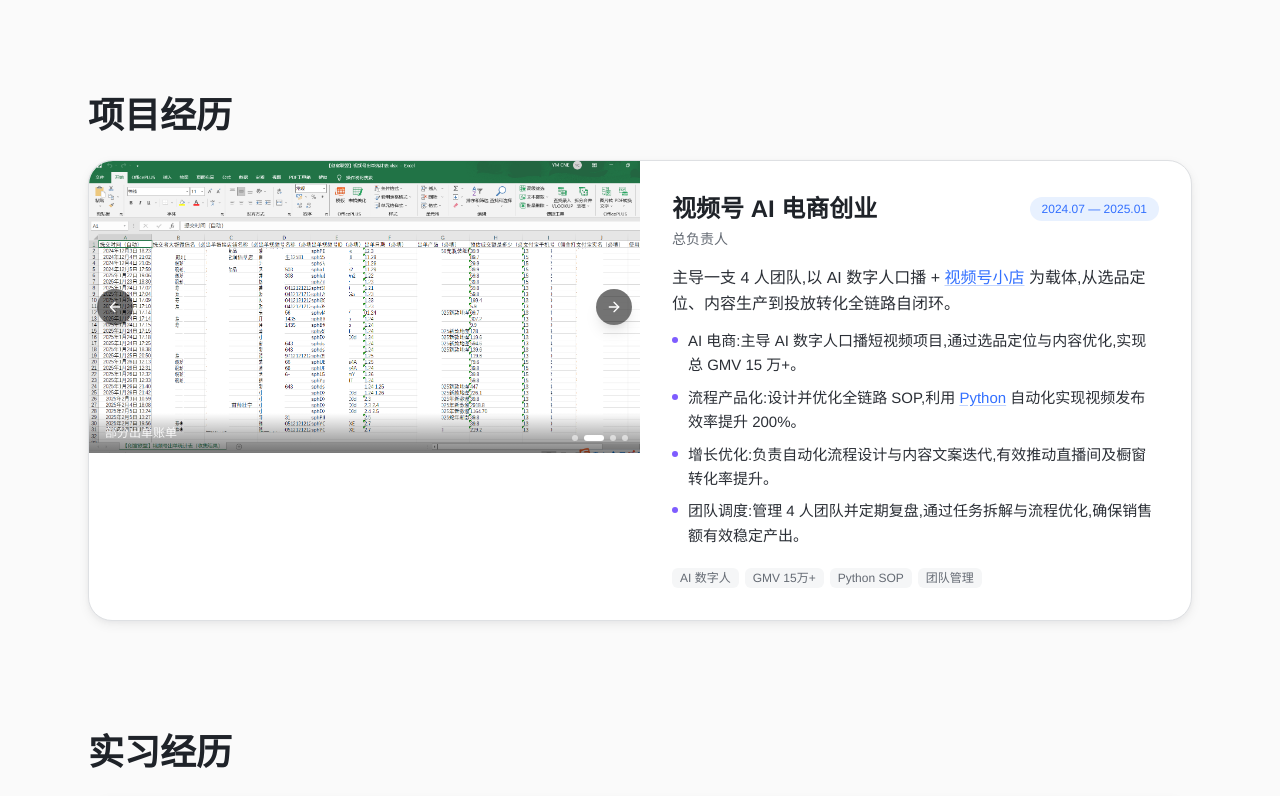
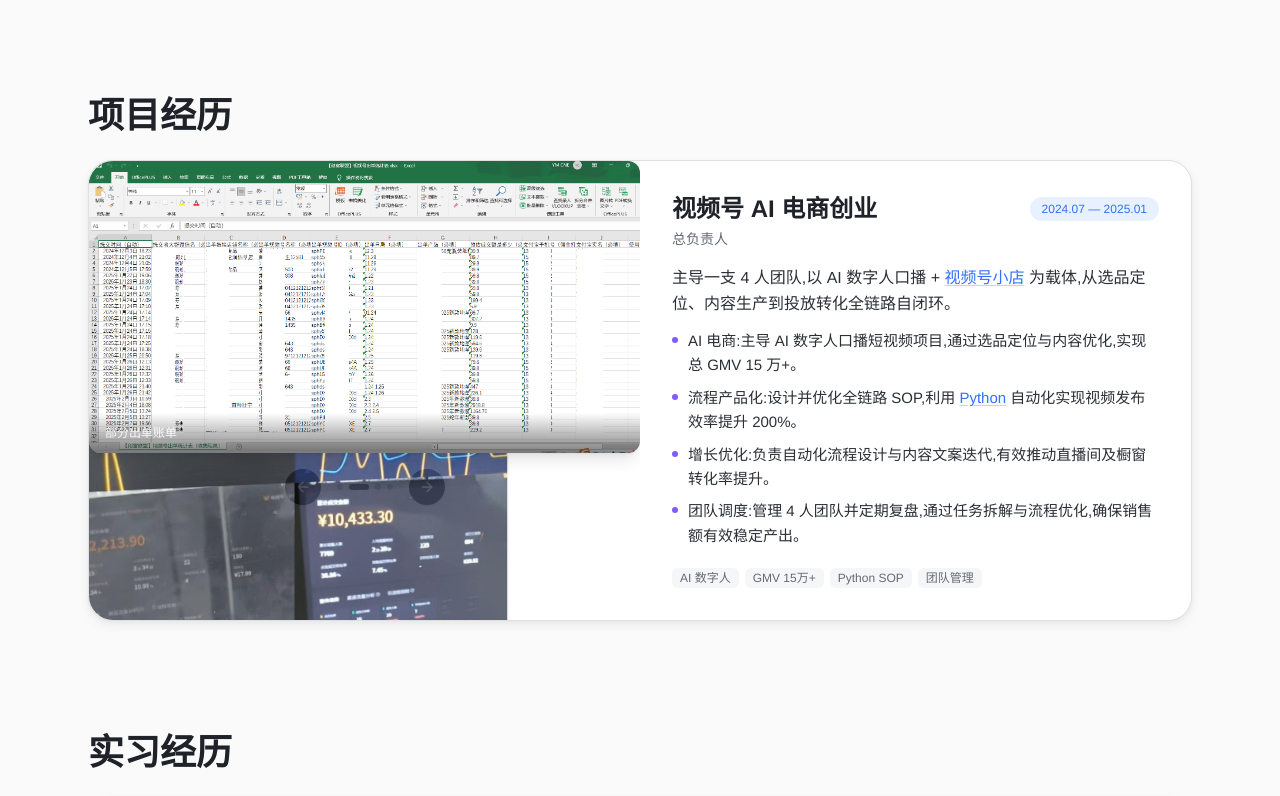
Before and after one commit to cneym1125/lingqi-CV, a React (Vite) app: page / in a window 1280 px wide. Shown: the part 680-1476 px from the top of the page. Built offline with nearby package versions, Linux system fonts and the light colour scheme.

Commit message:
feat: 轮播恢复3D堆叠效果+图片自适应高度

```diff
--- a/src/components/Carousel.tsx
+++ b/src/components/Carousel.tsx
@@ -1,4 +1,3 @@
-import { AnimatePresence, motion } from 'framer-motion'
 import { ArrowLeft, ArrowRight } from 'lucide-react'
 import { useCallback, useEffect, useMemo, useRef, useState } from 'react'
 import { Lightbox } from './Lightbox'
@@ -14,38 +13,83 @@ interface Props {
 }
 
 export function Carousel({ slides, autoplay = true }: Props) {
-  const [[idx, dir], setPage] = useState([0, 0])
+  const [activeIndex, setActiveIndex] = useState(0)
   const [hoverPrev, setHoverPrev] = useState(false)
   const [hoverNext, setHoverNext] = useState(false)
   const [lightboxOpen, setLightboxOpen] = useState<number | null>(null)
+  const [containerWidth, setContainerWidth] = useState(500)
+  const containerRef = useRef<HTMLDivElement>(null)
   const autoplayRef = useRef<ReturnType<typeof setInterval> | null>(null)
   const touchStartX = useRef(0)
   const touchEndX = useRef(0)
   const total = slides.length
 
   useEffect(() => {
+    const measure = () => {
+      if (containerRef.current) setContainerWidth(containerRef.current.offsetWidth)
+    }
+    measure()
+    window.addEventListener('resize', measure)
+    return () => window.removeEventListener('resize', measure)
+  }, [])
+
+  useEffect(() => {
     if (!autoplay || total <= 1) return
     autoplayRef.current = setInterval(() => {
-      setPage(([prev]) => [(prev + 1) % total, 1])
+      setActiveIndex((prev) => (prev + 1) % total)
     }, 5000)
     return () => { if (autoplayRef.current) clearInterval(autoplayRef.current) }
   }, [autoplay, total])
 
   const go = useCallback((delta: number) => {
-    setPage(([prev]) => [(prev + delta + total) % total, delta])
+    setActiveIndex((prev) => (prev + delta + total) % total)
     if (autoplayRef.current) clearInterval(autoplayRef.current)
   }, [total])
 
-  const onTouchStart = (e: React.TouchEvent) => {
-    touchStartX.current = e.touches[0].clientX
-    touchEndX.current = e.touches[0].clientX
-  }
-  const onTouchMove = (e: React.TouchEvent) => {
-    touchEndX.current = e.touches[0].clientX
-  }
+  const onTouchStart = (e: React.TouchEvent) => { touchStartX.current = e.touches[0].clientX }
+  const onTouchMove = (e: React.TouchEvent) => { touchEndX.current = e.touches[0].clientX }
   const onTouchEnd = () => {
     const diff = touchStartX.current - touchEndX.current
     if (Math.abs(diff) > 50) go(diff > 0 ? 1 : -1)
+  }
+
+  // 3D 变换 — 只有 active 图片参与布局流，左右图片 absolute 叠在上面
+  const gap = Math.min(containerWidth * 0.14, 70)
+  const stickUp = gap * 0.65
+
+  function getSideStyle(side: 'left' | 'right'): React.CSSProperties {
+    const x = side === 'left' ? -gap : gap
+    const ry = side === 'left' ? 12 : -12
+    return {
+      position: 'absolute',
+      top: 0,
+      left: 0,
+      width: '100%',
+      zIndex: 2,
+      opacity: 0.85,
+      pointerEvents: 'auto',
+      transform: `translateX(${x}px) translateY(-${stickUp}px) scale(0.82) rotateY(${ry}deg)`,
+      transition: 'all 0.8s cubic-bezier(.4,2,.3,1)',
+    }
+  }
+
+  const activeStyle: React.CSSProperties = {
+    position: 'relative',
+    zIndex: 3,
+    opacity: 1,
+    transform: 'translateX(0) translateY(0) scale(1) rotateY(0deg)',
+    transition: 'all 0.8s cubic-bezier(.4,2,.3,1)',
+  }
+
+  const hiddenStyle: React.CSSProperties = {
+    position: 'absolute',
+    top: 0,
+    left: 0,
+    width: '100%',
+    zIndex: 1,
+    opacity: 0,
+    pointerEvents: 'none',
+    transition: 'all 0.8s cubic-bezier(.4,2,.3,1)',
   }
 
   const lightboxItems = useMemo(
@@ -55,86 +99,106 @@ export function Carousel({ slides, autoplay = true }: Props) {
 
   if (total === 0) return null
 
-  const slide = slides[idx]
+  const leftIdx = (activeIndex - 1 + total) % total
+  const rightIdx = (activeIndex + 1) % total
 
   return (
     <>
       <div
-        className="relative w-full overflow-hidden"
+        ref={containerRef}
+        className="relative w-full"
+        style={{ perspective: '1000px' }}
         onTouchStart={onTouchStart}
         onTouchMove={onTouchMove}
         onTouchEnd={onTouchEnd}
       >
-        {/* 图片区域 — 自适应高度 */}
-        <div className="relative w-full">
-          <AnimatePresence initial={false} custom={dir} mode="wait">
-            <motion.img
-              key={idx}
-              src={slide.src}
-              alt={slide.caption ?? ''}
-              custom={dir}
-              initial={{ opacity: 0, x: dir > 0 ? 60 : -60 }}
-              animate={{ opacity: 1, x: 0 }}
-              exit={{ opacity: 0, x: dir > 0 ? -60 : 60 }}
-              transition={{ duration: 0.35, ease: [0.32, 0.72, 0, 1] }}
-              onClick={() => setLightboxOpen(idx)}
-              className="w-full cursor-pointer"
-              style={{ display: 'block', height: 'auto' }}
+        {/* active 图片撑开容器高度 */}
+        <img
+          key={`active-${activeIndex}`}
+          src={slides[activeIndex].src}
+          alt={slides[activeIndex].caption ?? ''}
+          onClick={() => setLightboxOpen(activeIndex)}
+          className="w-full cursor-pointer rounded-xl shadow-lg"
+          style={{ ...activeStyle, display: 'block', height: 'auto' }}
           loading="lazy"
           draggable={false}
         />
-          </AnimatePresence>
+
+        {/* 左侧图片 */}
+        {total > 1 && (
+          <img
+            key={`left-${leftIdx}`}
+            src={slides[leftIdx].src}
+            alt={slides[leftIdx].caption ?? ''}
+            onClick={() => go(-1)}
+            className="w-full cursor-pointer rounded-xl shadow-md"
+            style={{ ...getSideStyle('left'), height: 'auto' }}
+            loading="lazy"
+            draggable={false}
+          />
+        )}
+
+        {/* 右侧图片 */}
+        {total > 1 && (
+          <img
+            key={`right-${rightIdx}`}
+            src={slides[rightIdx].src}
+            alt={slides[rightIdx].caption ?? ''}
+            onClick={() => go(1)}
+            className="w-full cursor-pointer rounded-xl shadow-md"
+            style={{ ...getSideStyle('right'), height: 'auto' }}
+            loading="lazy"
+            draggable={false}
+          />
+        )}
 
         {/* caption */}
-          {slide.caption && (
-            <div className="absolute bottom-0 inset-x-0 bg-gradient-to-t from-black/50 to-transparent px-4 py-3 text-xs text-white/90">
-              {slide.caption}
+        {slides[activeIndex].caption && (
+          <div className="absolute bottom-0 inset-x-0 z-10 bg-gradient-to-t from-black/50 to-transparent px-4 py-3 text-xs text-white/90 rounded-b-xl">
+            {slides[activeIndex].caption}
           </div>
         )}
       </div>
 
-        {/* 左右箭头 — 悬浮在图片上 */}
+      {/* 箭头 + 指示点 */}
       {total > 1 && (
-          <>
+        <div className="mt-4 flex items-center justify-center gap-4">
           <button
             type="button"
             onClick={() => go(-1)}
             onMouseEnter={() => setHoverPrev(true)}
             onMouseLeave={() => setHoverPrev(false)}
             aria-label="上一张"
-              className="absolute left-2 top-1/2 z-10 -translate-y-1/2 flex h-9 w-9 items-center justify-center rounded-full shadow-lg transition-colors"
-              style={{ backgroundColor: hoverPrev ? '#3370FF' : 'rgba(0,0,0,0.55)' }}
+            className="flex h-9 w-9 items-center justify-center rounded-full shadow transition-colors"
+            style={{ backgroundColor: hoverPrev ? '#3370FF' : '#1F2329' }}
           >
             <ArrowLeft className="h-4 w-4 text-white" />
           </button>
+
+          <div className="flex items-center gap-1.5">
+            {slides.map((_, i) => (
+              <button
+                key={i}
+                type="button"
+                onClick={() => setActiveIndex(i)}
+                className={`h-1.5 rounded-full transition-all ${i === activeIndex ? 'w-5 bg-ink-700' : 'w-1.5 bg-ink-200'}`}
+              />
+            ))}
+          </div>
+
           <button
             type="button"
             onClick={() => go(1)}
             onMouseEnter={() => setHoverNext(true)}
             onMouseLeave={() => setHoverNext(false)}
             aria-label="下一张"
-              className="absolute right-2 top-1/2 z-10 -translate-y-1/2 flex h-9 w-9 items-center justify-center rounded-full shadow-lg transition-colors"
-              style={{ backgroundColor: hoverNext ? '#3370FF' : 'rgba(0,0,0,0.55)' }}
+            className="flex h-9 w-9 items-center justify-center rounded-full shadow transition-colors"
+            style={{ backgroundColor: hoverNext ? '#3370FF' : '#1F2329' }}
           >
             <ArrowRight className="h-4 w-4 text-white" />
           </button>
-          </>
-        )}
-
-        {/* 指示点 */}
-        {total > 1 && (
-          <div className="absolute bottom-3 right-3 z-10 flex items-center gap-1.5">
-            {slides.map((_, i) => (
-              <button
-                key={i}
-                type="button"
-                onClick={() => setPage([i, i > idx ? 1 : -1])}
-                className={`h-1.5 rounded-full transition-all ${i === idx ? 'w-5 bg-white' : 'w-1.5 bg-white/55'}`}
-              />
-            ))}
         </div>
       )}
-      </div>
 
       <Lightbox
         items={lightboxItems}
```
Lines whose indentation alone changed are shown as unchanged.
